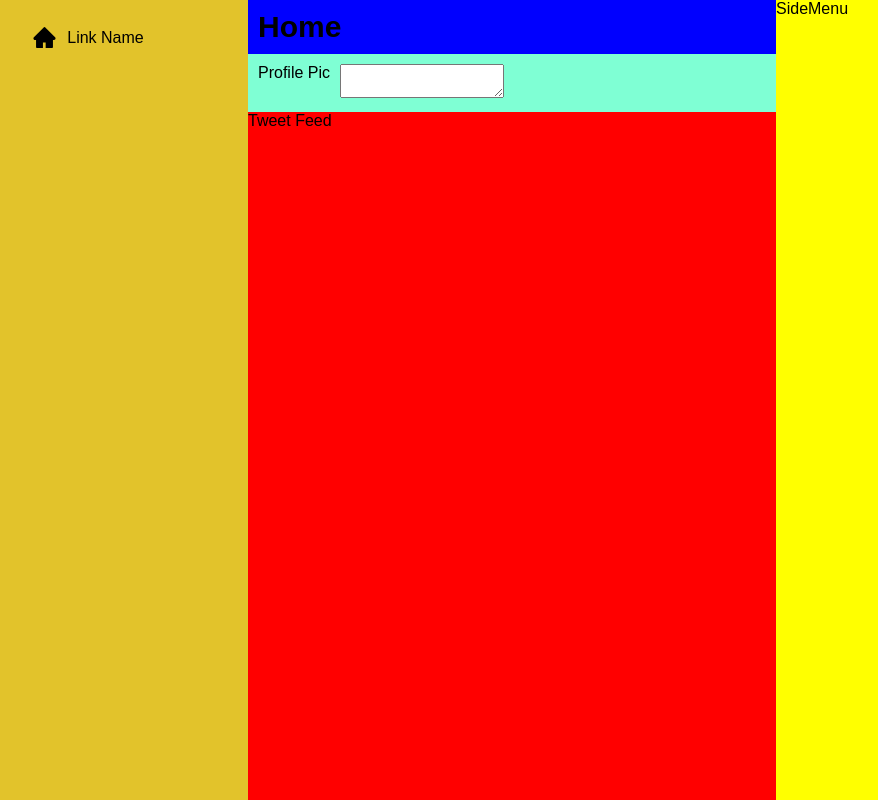
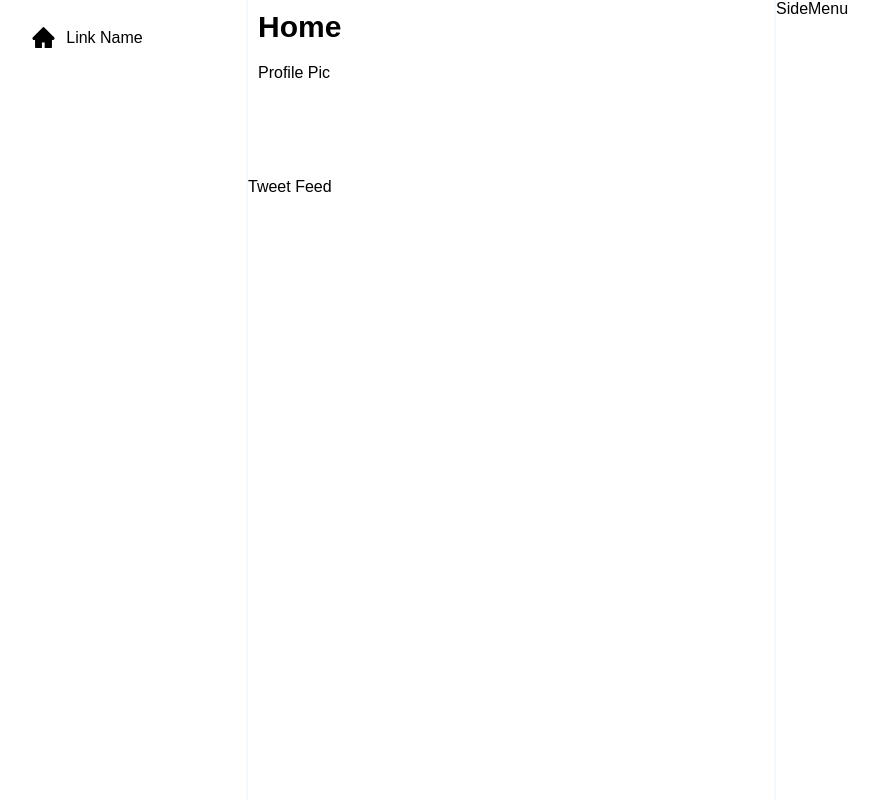
Before and after one commit to kjonathan098/twitter-clone, a React (Create React App) app: page / in a window 1280 px wide. Shown: the whole page, without its empty margins (72-950 px from the left). Built offline with nearby package versions, Linux system fonts and the light colour scheme; a web font is replaced by a local one.

Commit message:
home start

```diff
--- a/src/App.css
+++ b/src/App.css
@@ -1,12 +1,12 @@
 #master_container {
-	background-color: aqua;
+	/* background-color: aqua; */
 	display: flex;
 	min-height: 100vh;
 	height: 100%;
 }
 
 .main_master {
-	background-color: green;
+	/* background-color: green; */
 	flex-grow: 1;
 	display: flex;
 }
--- a/src/components/Home/Home.css
+++ b/src/components/Home/Home.css
@@ -1,28 +1,29 @@
 #home_master {
-	background-color: purple;
+	/* background-color: purple; */
 	display: flex;
 	flex-grow: 1;
 }
 
 #feed_master {
-	background-color: green;
+	/* background-color: green; */
 	flex-grow: 1;
 	display: flex;
 }
 
 .feed_main {
-	background-color: red;
+	/* background-color: red; */
 	flex-grow: 1;
+	border-right: 2px solid var(--extra-extra-light-gray);
 }
 
 .page_title {
-	background-color: blue;
+	/* background-color: blue; */
 	padding: 10px;
 	font-size: 30px;
 	font-weight: 900;
 }
 .create_tweet-main {
-	background-color: aquamarine;
+	/* background-color: aquamarine; */
 	padding: 10px;
 	display: flex;
 	gap: 10px;
--- a/src/components/Home/Home.tsx
+++ b/src/components/Home/Home.tsx
@@ -13,9 +13,9 @@ const Home = () => {
 					<div>
 						<div className="create_tweet-main">
 							<div>Profile Pic</div>
-							<div>
+							<div className="tweet_form-container">
 								<form>
-									<textarea name="" id=""></textarea>
+									<textarea name="" id="tweet_form"></textarea>
 								</form>
 							</div>
 						</div>
--- a/src/components/NavBar/NavBar.css
+++ b/src/components/NavBar/NavBar.css
@@ -1,9 +1,10 @@
 .navegation_master {
-	background-color: rgb(226, 195, 43);
+	/* background-color: rgb(226, 195, 43); */
 	width: 25%;
 	padding: 10px;
 	display: flex;
 	justify-content: center;
+	border-right: 2px solid var(--extra-extra-light-gray);
 }
 
 .link_container {
--- a/src/components/SideMenu/SideMenu.css
+++ b/src/components/SideMenu/SideMenu.css
@@ -1,11 +1,22 @@
 .side_menu-master {
-	background-color: yellow;
+	/* background-color: yellow; */
 	width: 45%;
 }
 .feed_master-top {
-	background-color: red;
+	/* background-color: red; */
 	padding: 10px;
 	font-size: 30px;
 	font-weight: 900;
 	border-bottom: 1px solid var(--extra-extra-light-gray);
 }
+
+.tweet_form-container {
+	/* background-color: green; */
+	flex-grow: 1;
+}
+#tweet_form {
+	width: 100%;
+	height: 100px;
+	border: none;
+	resize: none;
+}
--- a/src/index.css
+++ b/src/index.css
@@ -20,7 +20,7 @@ body {
 	background-color: #ffffff;
 	min-height: 100vh;
 	height: 100%;
-	background-color: red;
+	/* background-color: red; */
 }
 
 form textarea {
```
